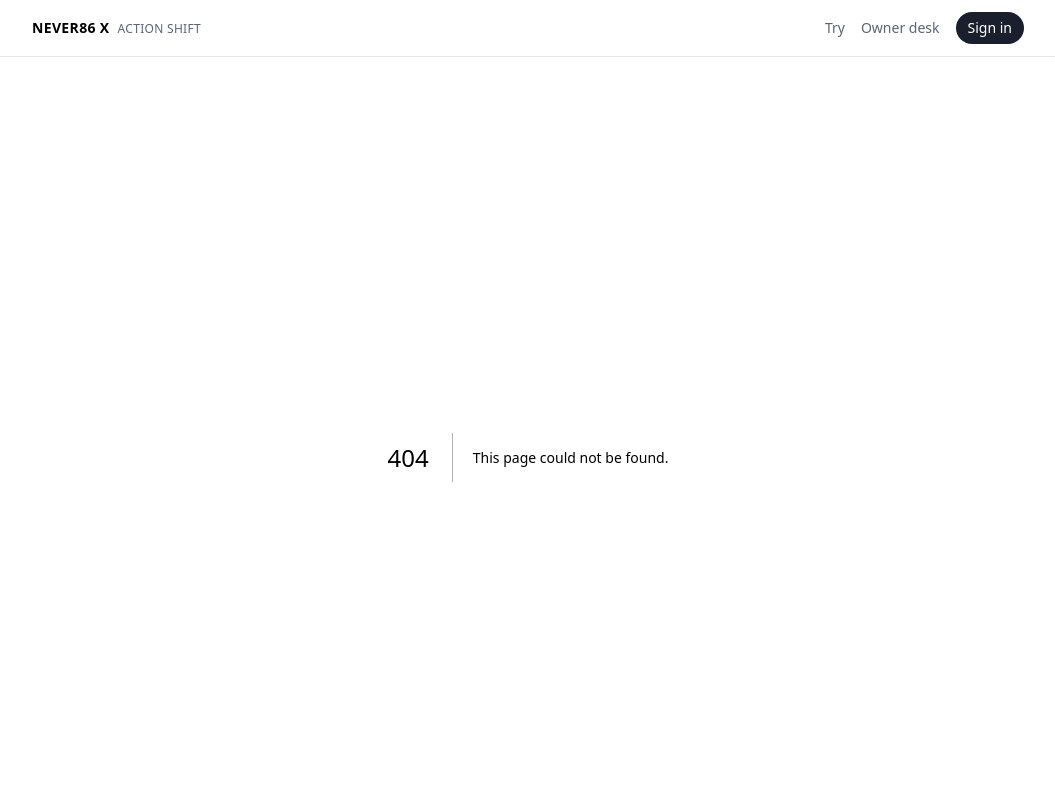
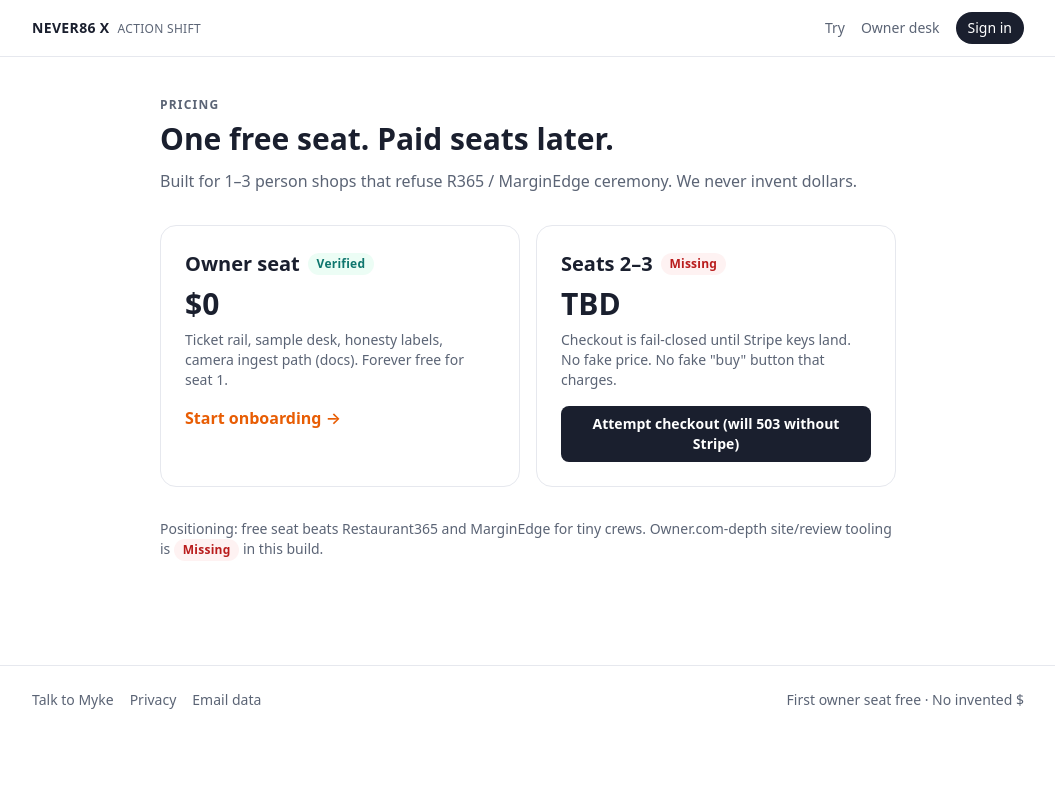
Before and after one commit to mykemueller1-ctrl/never86x, a Next.js app: page /pricing in a window 1280 px wide. Before the commit this address had no page. Shown: the top 800 px of the page, without its empty margins (112-1167 px from the left). Built offline with nearby package versions, Linux system fonts and the light colour scheme.

Commit message:
feat: pricing, terms, status pages + test script

```diff
--- /dev/null
+++ b/src/app/pricing/page.tsx
@@ -0,0 +1,59 @@
+import Link from "next/link";
+import { Honesty } from "@/components/Honesty";
+
+export const metadata = {
+  title: "Pricing — Never86 X",
+  description: "First owner seat free. Seats 2–3 paid when Stripe is live.",
+};
+
+export default function PricingPage() {
+  return (
+    <div className="mx-auto max-w-3xl px-4 py-10">
+      <p className="text-xs font-semibold tracking-widest text-[var(--muted)]">PRICING</p>
+      <h1 className="mt-2 text-3xl font-bold">One free seat. Paid seats later.</h1>
+      <p className="mt-3 text-[var(--muted)]">
+        Built for 1–3 person shops that refuse R365 / MarginEdge ceremony. We never invent dollars.
+      </p>
+
+      <div className="mt-8 grid gap-4 md:grid-cols-2">
+        <section className="rounded-2xl border border-[var(--line)] p-6">
+          <div className="flex items-center gap-2">
+            <h2 className="text-xl font-semibold">Owner seat</h2>
+            <Honesty kind="Verified" />
+          </div>
+          <p className="mt-2 text-3xl font-bold">$0</p>
+          <p className="mt-2 text-sm text-[var(--muted)]">
+            Ticket rail, sample desk, honesty labels, camera ingest path (docs). Forever free for seat 1.
+          </p>
+          <Link href="/onboarding" className="mt-4 inline-block font-semibold text-[var(--accent)]">
+            Start onboarding →
+          </Link>
+        </section>
+
+        <section className="rounded-2xl border border-[var(--line)] p-6">
+          <div className="flex items-center gap-2">
+            <h2 className="text-xl font-semibold">Seats 2–3</h2>
+            <Honesty kind="Missing" />
+          </div>
+          <p className="mt-2 text-3xl font-bold">TBD</p>
+          <p className="mt-2 text-sm text-[var(--muted)]">
+            Checkout is fail-closed until Stripe keys land. No fake price. No fake &quot;buy&quot; button that charges.
+          </p>
+          <form action="/api/billing/checkout" method="post" className="mt-4">
+            <button
+              type="submit"
+              className="rounded-lg bg-[var(--ink)] px-4 py-2 text-sm font-semibold text-white"
+            >
+              Attempt checkout (will 503 without Stripe)
+            </button>
+          </form>
+        </section>
+      </div>
+
+      <p className="mt-8 text-sm text-[var(--muted)]">
+        Positioning: free seat beats Restaurant365 and MarginEdge for tiny crews. Owner.com-depth site/review
+        tooling is <Honesty kind="Missing" /> in this build.
+      </p>
+    </div>
+  );
+}
--- /dev/null
+++ b/src/app/status/page.tsx
@@ -0,0 +1,32 @@
+import { Honesty } from "@/components/Honesty";
+
+export const metadata = { title: "Status — Never86 X" };
+
+export default function StatusPage() {
+  return (
+    <div className="mx-auto max-w-3xl px-4 py-10">
+      <h1 className="text-3xl font-bold">Status</h1>
+      <p className="mt-2 text-[var(--muted)]">
+        Manual status board until an external uptime provider is wired.
+      </p>
+      <ul className="mt-6 space-y-3 text-sm">
+        <li className="flex items-center justify-between rounded-xl border border-[var(--line)] px-4 py-3">
+          <span>App scaffold (this deploy)</span>
+          <Honesty kind="Estimated" />
+        </li>
+        <li className="flex items-center justify-between rounded-xl border border-[var(--line)] px-4 py-3">
+          <span>Auth / private seat</span>
+          <Honesty kind="Missing" />
+        </li>
+        <li className="flex items-center justify-between rounded-xl border border-[var(--line)] px-4 py-3">
+          <span>Stripe billing</span>
+          <Honesty kind="Missing" />
+        </li>
+        <li className="flex items-center justify-between rounded-xl border border-[var(--line)] px-4 py-3">
+          <span>Health endpoint <code>/api/health</code></span>
+          <Honesty kind="Verified" />
+        </li>
+      </ul>
+    </div>
+  );
+}
--- /dev/null
+++ b/src/app/terms/page.tsx
@@ -0,0 +1,36 @@
+export const metadata = {
+  title: "Terms — Never86 X",
+  description: "Terms of use for Never86 X operator software.",
+};
+
+export default function TermsPage() {
+  return (
+    <div className="mx-auto max-w-3xl px-4 py-10 prose-sm">
+      <h1 className="text-3xl font-bold">Terms of use</h1>
+      <p className="mt-2 text-sm text-[var(--muted)]">Last updated: September 23, 2026 · Draft for operators · Not legal advice</p>
+      <div className="mt-6 space-y-4 text-sm leading-relaxed text-[var(--ink)]">
+        <p>
+          Never86 X (&quot;the Service&quot;) is operator software for independent restaurants. By using the Service you agree to these terms.
+        </p>
+        <p>
+          <strong>Honesty labels.</strong> Numbers marked Verified come from your papers or systems we can cite. Estimated is math or public reference. Missing means we do not have it — we will not invent dollars.
+        </p>
+        <p>
+          <strong>Your data.</strong> You own invoices, schedules, and recipes you upload. We process them to run the rail. See Privacy.
+        </p>
+        <p>
+          <strong>Free seat.</strong> Seat 1 is free. Paid seats require a separate checkout when offered. No charge without your action.
+        </p>
+        <p>
+          <strong>No warranty for payroll/tax filings.</strong> The Service helps you see drift; it is not a CPA, payroll processor, or tax filer.
+        </p>
+        <p>
+          <strong>Acceptable use.</strong> No abuse, scraping other operators&apos; private data, or attempting to bypass rate limits or auth.
+        </p>
+        <p>
+          <strong>Contact.</strong> Support: the /support page or the email listed there when configured.
+        </p>
+      </div>
+    </div>
+  );
+}
```
Also changed, not shown: package.json (+9 -7 lines).
